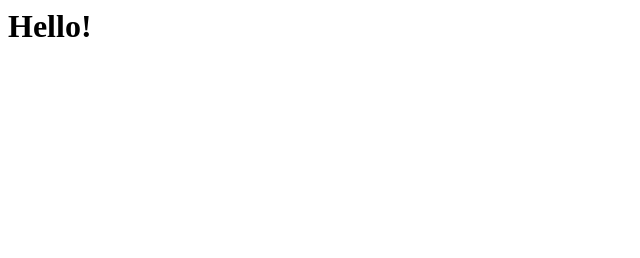
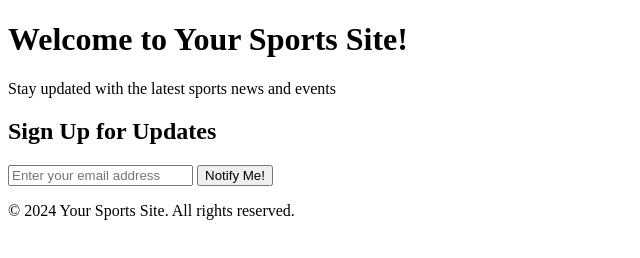
Before and after one commit to lucasloliveira/thestokemap, a plain HTML site: page index.html in a window 1280 px wide. Shown: the whole page, without its empty margins (0-640 px from the left). Drawn offline with Linux system fonts and the light colour scheme.

Commit message:
Update index.html

```diff
--- a/index.html
+++ b/index.html
@@ -1 +1,28 @@
-<h1>Hello!</h1>
+<!DOCTYPE html>
+<html lang="en">
+<head>
+    <meta charset="UTF-8">
+    <meta name="viewport" content="width=device-width, initial-scale=1.0">
+    <title>Your Sports Site</title>
+    <link href="https://fonts.googleapis.com/css2?family=Roboto:wght@400;700&family=Indie+Flower&display=swap" rel="stylesheet">
+    <link rel="stylesheet" href="style.css">
+</head>
+<body>
+    <header>
+        <h1>Welcome to Your Sports Site!</h1>
+        <p>Stay updated with the latest sports news and events</p>
+    </header>
+    <main>
+        <section id="signup">
+            <h2>Sign Up for Updates</h2>
+            <form id="email-form">
+                <input type="email" id="email" placeholder="Enter your email address" required>
+                <button type="submit">Notify Me!</button>
+            </form>
+        </section>
+    </main>
+    <footer>
+        <p>&copy; 2024 Your Sports Site. All rights reserved.</p>
+    </footer>
+</body>
+</html>
```
